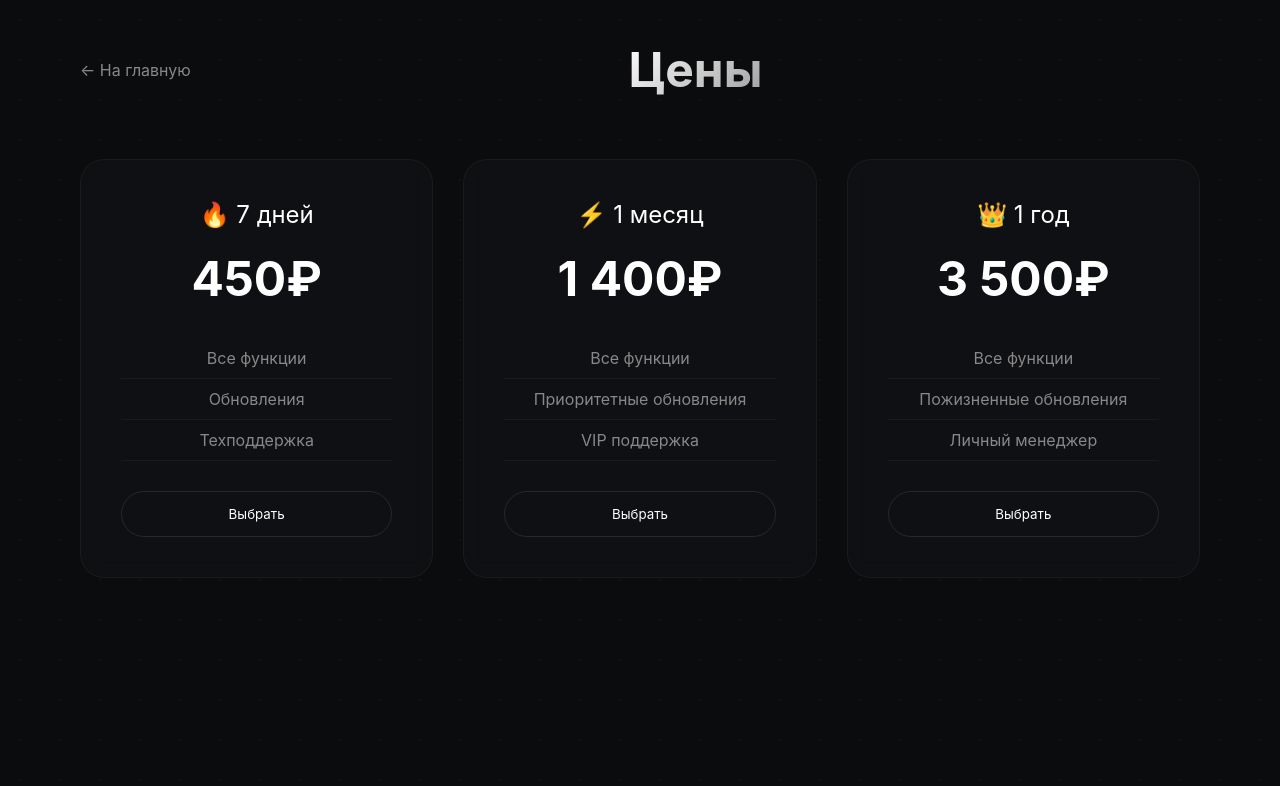
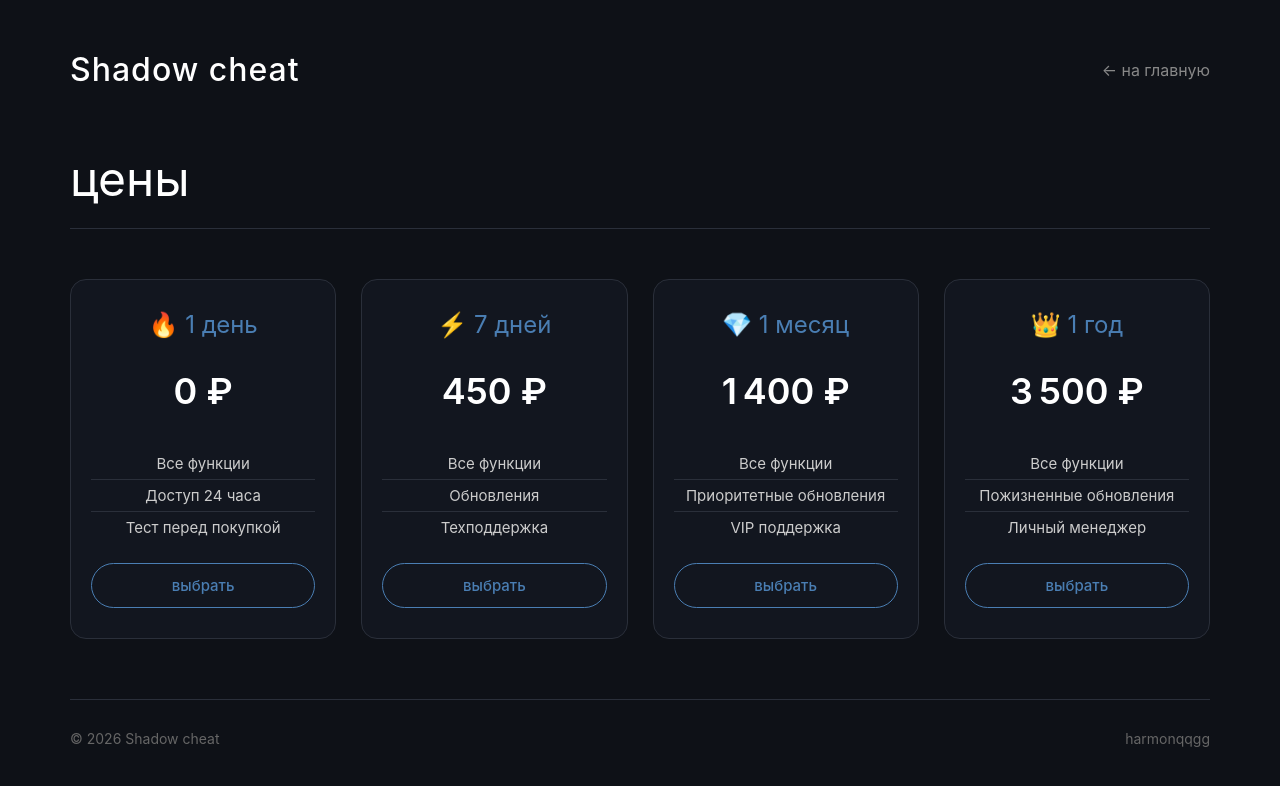
Before and after one commit to tomchik720-dev/tomchik720-dev.github.io, a plain HTML site: page pricing.html in a window 1280 px wide. Drawn offline with Linux system fonts and the light colour scheme.

Commit message:
Update pricing.html

```diff
--- a/pricing.html
+++ b/pricing.html
@@ -3,96 +3,195 @@
 <head>
     <meta charset="UTF-8">
     <meta name="viewport" content="width=device-width, initial-scale=1.0">
-    <title>Цены | SHADOW</title>
+    <title>Цены — Shadow cheat</title>
     <style>
         * {
             margin: 0;
             padding: 0;
             box-sizing: border-box;
-            font-family: 'Inter', sans-serif;
+            font-family: 'Inter', -apple-system, BlinkMacSystemFont, sans-serif;
         }
+
         body {
-            background: #0b0c0e;
-            background-image: radial-gradient(rgba(255,255,255,0.03) 1px, transparent 1px);
-            background-size: 40px 40px;
+            background: #0e1117;
             color: #fff;
             min-height: 100vh;
         }
+
         .container {
             max-width: 1200px;
             margin: 0 auto;
-            padding: 40px;
+            padding: 50px 30px;
         }
+
         .header {
             display: flex;
             justify-content: space-between;
             align-items: center;
             margin-bottom: 60px;
         }
+
+        .logo {
+            font-size: 32px;
+            font-weight: 500;
+            color: #fff;
+            letter-spacing: 1px;
+        }
+
         .back-link {
             color: #888;
             text-decoration: none;
+            font-size: 16px;
+            transition: 0.2s;
         }
+
         .back-link:hover {
+            color: #4a7eb3;
+        }
+
+        .page-title {
+            font-size: 48px;
+            font-weight: 400;
+            color: #fff;
+            margin-bottom: 50px;
+            border-bottom: 1px solid #2a2f3a;
+            padding-bottom: 20px;
+        }
+
+        .features-grid {
+            display: grid;
+            grid-template-columns: repeat(4, 1fr);
+            gap: 25px;
+            margin-bottom: 60px;
+        }
+
+        .feature-block {
+            background: rgba(20, 25, 35, 0.7);
+            border: 1px solid #2a2f3a;
+            border-radius: 16px;
+            padding: 30px 20px;
+            text-align: center;
+            transition: 0.2s;
+            display: flex;
+            flex-direction: column;
+        }
+
+        .feature-block:hover {
+            border-color: #4a7eb3;
+        }
+
+        .block-title {
+            font-size: 24px;
+            font-weight: 400;
+            color: #4a7eb3;
+            margin-bottom: 15px;
+        }
+
+        .price-value {
+            font-size: 36px;
+            font-weight: 600;
+            color: #fff;
+            margin: 15px 0;
+        }
+
+        .price-value span {
+            font-size: 14px;
+            color: #888;
+            font-weight: 400;
+        }
+
+        .feature-list {
+            list-style: none;
+            margin: 20px 0;
+            flex-grow: 1;
+        }
+
+        .feature-list li {
+            color: #ccc;
+            font-size: 15px;
+            padding: 6px 0;
+            border-bottom: 1px solid #2a2f3a;
+        }
+
+        .feature-list li:last-child {
+            border-bottom: none;
+        }
+
+        .price-btn {
+            background: transparent;
+            border: 1px solid #4a7eb3;
+            color: #4a7eb3;
+            padding: 12px 0;
+            width: 100%;
+            border-radius: 30px;
+            font-size: 15px;
+            font-weight: 500;
+            cursor: pointer;
+            transition: 0.2s;
+            margin-top: auto;
+        }
+
+        .price-btn:hover {
+            background: #4a7eb3;
             color: #fff;
         }
-        h1 {
-            font-size: 48px;
-            background: linear-gradient(135deg, #fff, #a0a0a0);
-            -webkit-background-clip: text;
-            -webkit-text-fill-color: transparent;
+
+        .free-content {
+            margin-top: 15px;
+            display: none;
+            flex-direction: column;
+            gap: 10px;
         }
-        .pricing-grid {
-            display: grid;
-            grid-template-columns: repeat(3, 1fr);
-            gap: 30px;
+
+        .key-box {
+            background: #1a1f2a;
+            border: 1px dashed #4a7eb3;
+            border-radius: 12px;
+            padding: 12px;
+            font-family: monospace;
+            font-size: 14px;
+            color: #4a7eb3;
+            word-break: break-all;
         }
-        .price-card {
-            background: rgba(20,20,25,0.5);
-            border: 1px solid rgba(255,255,255,0.05);
-            border-radius: 24px;
-            padding: 40px;
+
+        .download-link {
+            display: inline-block;
+            background: transparent;
+            border: 1px solid #4a7eb3;
+            color: #4a7eb3;
+            padding: 10px;
+            border-radius: 30px;
+            font-size: 14px;
+            font-weight: 500;
+            text-decoration: none;
+            transition: 0.2s;
+            width: 100%;
             text-align: center;
-            transition: 0.3s;
-            backdrop-filter: blur(10px);
         }
-        .price-card:hover {
-            border-color: rgba(255,255,255,0.2);
-            transform: translateY(-5px);
+
+        .download-link:hover {
+            background: #4a7eb3;
+            color: #fff;
         }
-        .price-name {
-            font-size: 24px;
-            margin-bottom: 20px;
+
+        .footer {
+            margin-top: 60px;
+            padding: 30px 0;
+            border-top: 1px solid #2a2f3a;
+            display: flex;
+            justify-content: space-between;
+            color: #666;
+            font-size: 14px;
         }
-        .price-value {
-            font-size: 48px;
-            font-weight: 700;
-            margin-bottom: 30px;
+
+        @media (max-width: 900px) {
+            .features-grid {
+                grid-template-columns: repeat(2, 1fr);
+            }
         }
-        .price-features {
-            list-style: none;
-            margin-bottom: 30px;
-        }
-        .price-features li {
-            color: #888;
-            padding: 10px 0;
-            border-bottom: 1px solid rgba(255,255,255,0.05);
-        }
-        .price-btn {
-            background: transparent;
-            border: 1px solid rgba(255,255,255,0.1);
-            color: #fff;
-            padding: 14px;
-            width: 100%;
-            border-radius: 40px;
-            cursor: pointer;
-            transition: 0.2s;
-        }
-        .price-btn:hover {
-            border-color: rgba(255,255,255,0.2);
-        }
-        @media (max-width: 768px) {
-            .pricing-grid {
+
+        @media (max-width: 500px) {
+            .features-grid {
                 grid-template-columns: 1fr;
             }
         }
@@ -101,42 +200,91 @@
 <body>
     <div class="container">
         <div class="header">
-            <a href="index.html" class="back-link">← На главную</a>
-            <h1>Цены</h1>
-            <div></div>
+            <div class="logo">Shadow cheat</div>
+            <a href="index.html" class="back-link">← на главную</a>
         </div>
-        <div class="pricing-grid">
-            <div class="price-card">
-                <div class="price-name">🔥 7 дней</div>
-                <div class="price-value">450₽</div>
-                <ul class="price-features">
+
+        <h1 class="page-title">цены</h1>
+
+        <div class="features-grid">
+            <!-- Бесплатно 1 день -->
+            <div class="feature-block">
+                <div class="block-title">🔥 1 день</div>
+                <div class="price-value">0 ₽</div>
+                <ul class="feature-list">
+                    <li>Все функции</li>
+                    <li>Доступ 24 часа</li>
+                    <li>Тест перед покупкой</li>
+                </ul>
+                <button class="price-btn" onclick="generateFreeKey()">выбрать</button>
+                <div id="free-content" class="free-content"></div>
+            </div>
+
+            <!-- 7 дней -->
+            <div class="feature-block">
+                <div class="block-title">⚡ 7 дней</div>
+                <div class="price-value">450 ₽</div>
+                <ul class="feature-list">
                     <li>Все функции</li>
                     <li>Обновления</li>
                     <li>Техподдержка</li>
                 </ul>
-                <button class="price-btn" onclick="alert('Демо')">Выбрать</button>
+                <button class="price-btn" onclick="alert('Оплата временно недоступна')">выбрать</button>
             </div>
-            <div class="price-card">
-                <div class="price-name">⚡ 1 месяц</div>
-                <div class="price-value">1 400₽</div>
-                <ul class="price-features">
+
+            <!-- 1 месяц -->
+            <div class="feature-block">
+                <div class="block-title">💎 1 месяц</div>
+                <div class="price-value">1 400 ₽</div>
+                <ul class="feature-list">
                     <li>Все функции</li>
                     <li>Приоритетные обновления</li>
                     <li>VIP поддержка</li>
                 </ul>
-                <button class="price-btn" onclick="alert('Демо')">Выбрать</button>
+                <button class="price-btn" onclick="alert('Оплата временно недоступна')">выбрать</button>
             </div>
-            <div class="price-card">
-                <div class="price-name">👑 1 год</div>
-                <div class="price-value">3 500₽</div>
-                <ul class="price-features">
+
+            <!-- 1 год -->
+            <div class="feature-block">
+                <div class="block-title">👑 1 год</div>
+                <div class="price-value">3 500 ₽</div>
+                <ul class="feature-list">
                     <li>Все функции</li>
                     <li>Пожизненные обновления</li>
                     <li>Личный менеджер</li>
                 </ul>
-                <button class="price-btn" onclick="alert('Демо')">Выбрать</button>
+                <button class="price-btn" onclick="alert('Оплата временно недоступна')">выбрать</button>
             </div>
         </div>
+
+        <div class="footer">
+            <div>© 2026 Shadow cheat</div>
+            <div>harmonqqgg</div>
+        </div>
     </div>
+
+    <script>
+        function generateFreeKey() {
+            const contentDiv = document.getElementById('free-content');
+
+            const chars = 'ABCDEFGHIJKLMNOPQRSTUVWXYZ0123456789';
+            let key = 'SHADOW-';
+            for (let i = 0; i < 3; i++) {
+                for (let j = 0; j < 4; j++) {
+                    key += chars[Math.floor(Math.random() * chars.length)];
+                }
+                if (i < 2) key += '-';
+            }
+
+            const launcherLink = '#'; // сюда ссылку на лаунчер
+
+            contentDiv.innerHTML = `
+                <div class="key-box">🔑 ${key}</div>
+                <a href="${launcherLink}" class="download-link" target="_blank" onclick="alert('Ссылка на лаунчер появится позже')">📥 Скачать лаунчер</a>
+            `;
+
+            contentDiv.style.display = 'flex';
+        }
+    </script>
 </body>
 </html>
```
